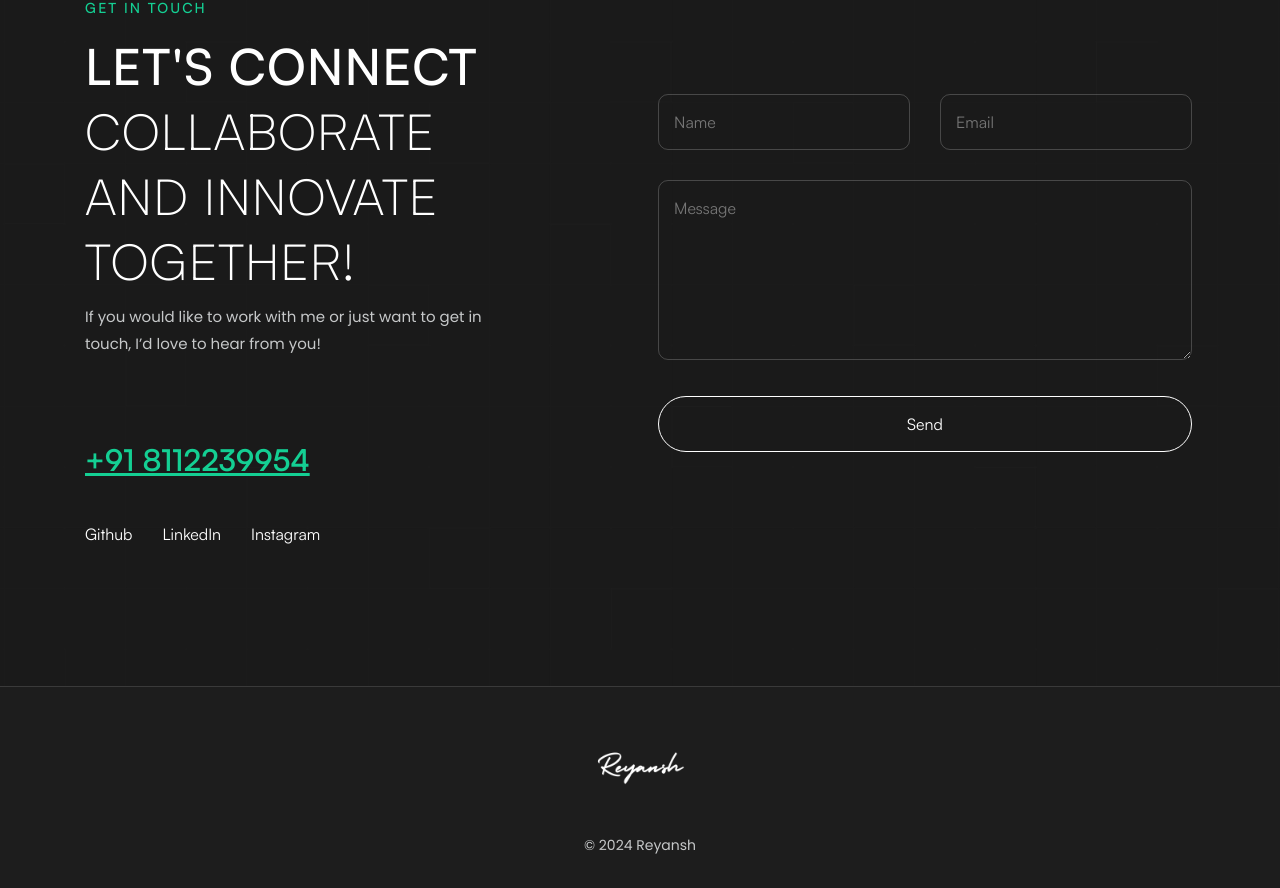
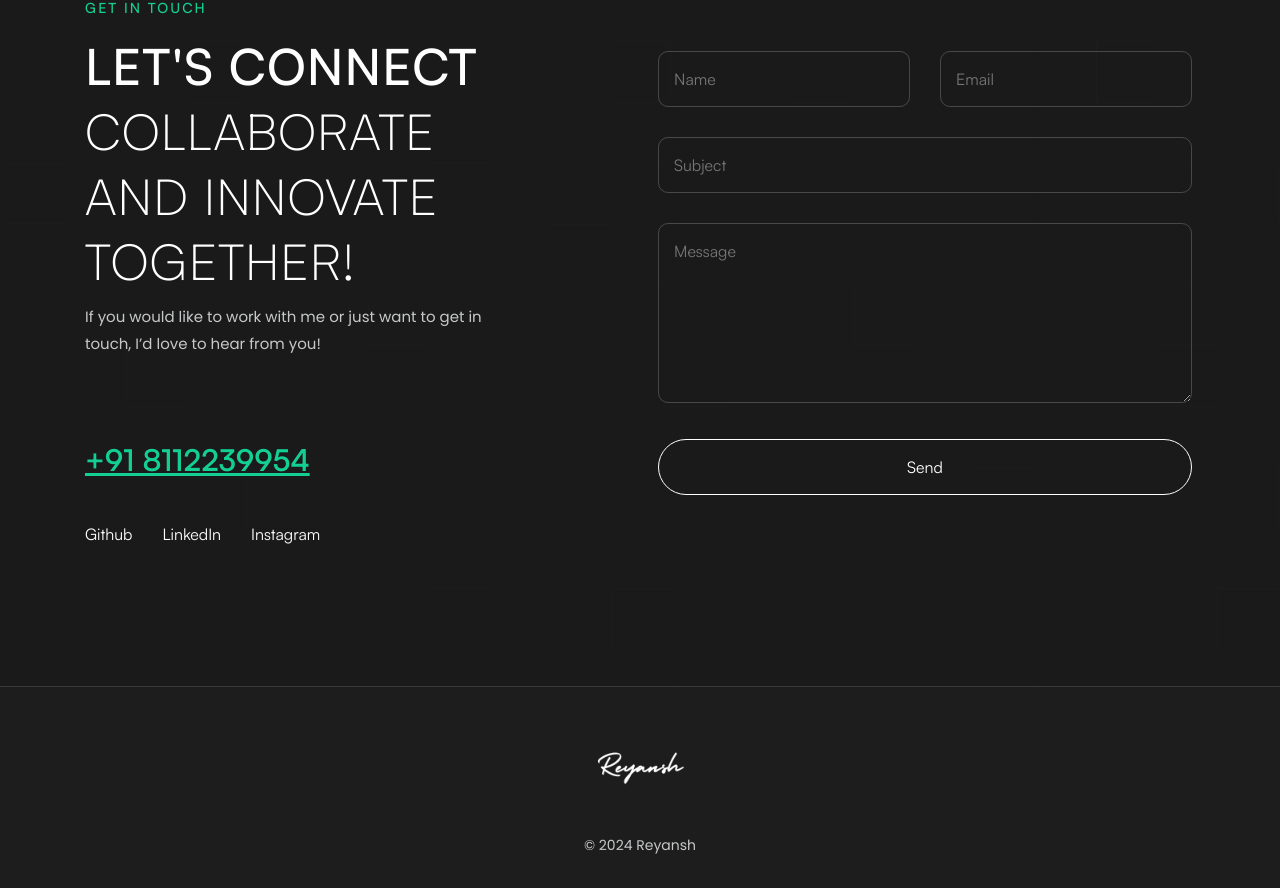
Before and after one commit to Reyansh17/Portfolioo, a React (Create React App) app: page / in a window 1280 px wide. Shown: the part 5654-6542 px from the top of the page. Built offline with nearby package versions, Linux system fonts and the light colour scheme.

Commit message:
kab chalega tu hi bata dai

```diff
--- a/src/components/dark/home-freelancer/Contact.jsx
+++ b/src/components/dark/home-freelancer/Contact.jsx
@@ -37,6 +37,11 @@ function Contact() {
   const sendEmail = (e) => {
     e.preventDefault();
     setIsSubmitting(true);
+    console.log("Sending Email with the following data:");
+    console.log("Name:", form.name);
+    console.log("Email:", form.email);
+    console.log("Subject:", form.subject);
+    console.log("Message:", form.message);
 
     emailjs.send(
       'service_uige2aa',
@@ -151,7 +156,7 @@ function Contact() {
                   </div>
 
                   <div className="col-12">
-                    {/* <div className="form-group mb-30">
+                    <div className="form-group mb-30">
                       <input
 
                         type="text"
@@ -161,7 +166,7 @@ function Contact() {
                         value={form.subject}
                         onChange={handleChange}
                       />
-                    </div> */}
+                    </div>
                   </div>
 
                   <div className="col-12">
```
